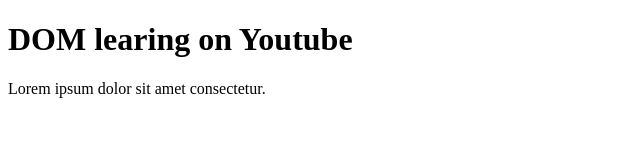
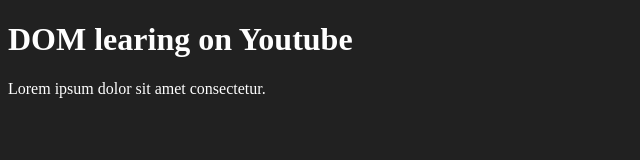
Before and after one commit to SyedTathahir/js-learning, a plain HTML site: page 06_dom/one.html in a window 1280 px wide. Shown: the whole page, without its empty margins (0-640 px from the left). Drawn offline with Linux system fonts and the light colour scheme.

Commit message:
made changes to html

```diff
--- a/06_dom/one.html
+++ b/06_dom/one.html
@@ -4,10 +4,16 @@
     <meta charset="UTF-8">
 
     <title>DOM Learning</title>
+    <style>
+        .bg-black{
+            background-color:#212121;
+            color: #fff;
+        }
+    </style>
 </head>
-<body>
-    <div class="bg-black">
-        <h1 class="heading">DOM learing on Youtube</h1>
+<body class="bg-black">
+    <div >
+        <h1  id ="title" class="heading">DOM learing on Youtube</h1>
         <p>Lorem ipsum dolor sit amet consectetur.</p>
     </div>
 </body>
```
